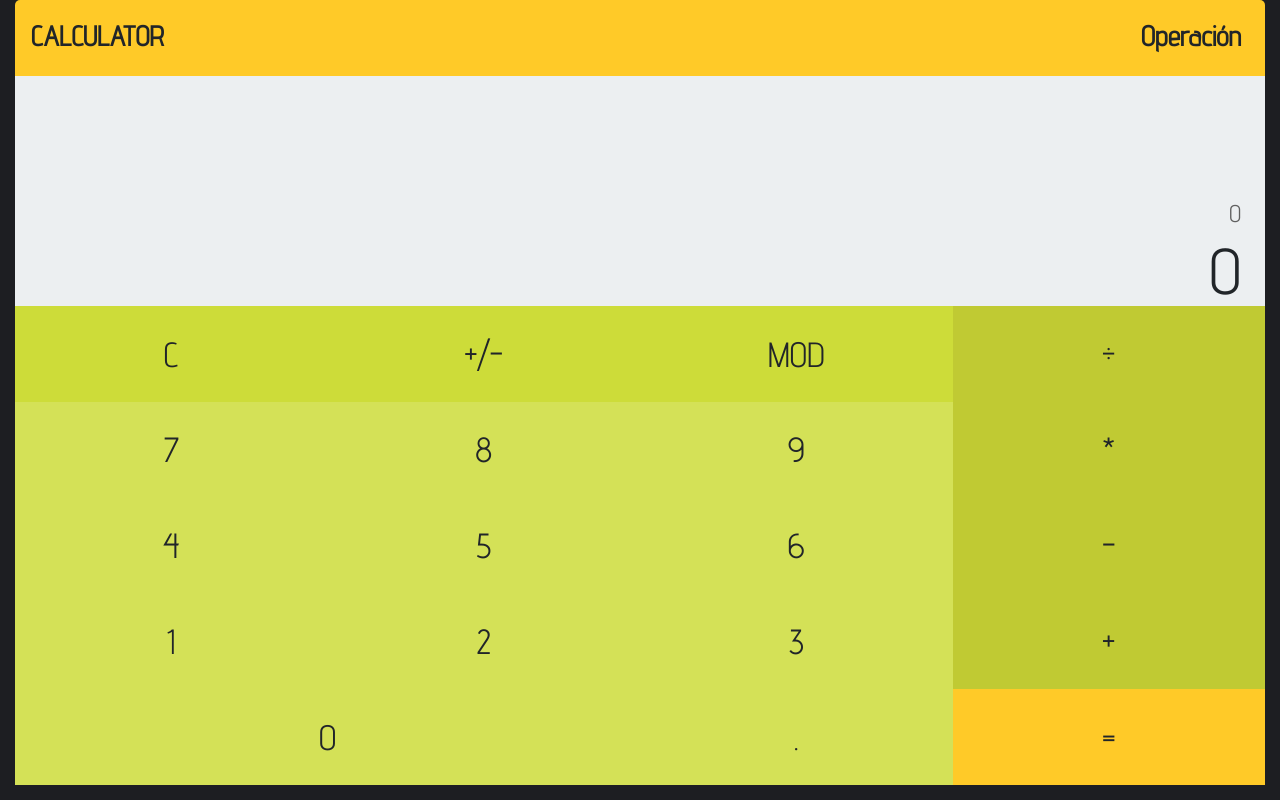
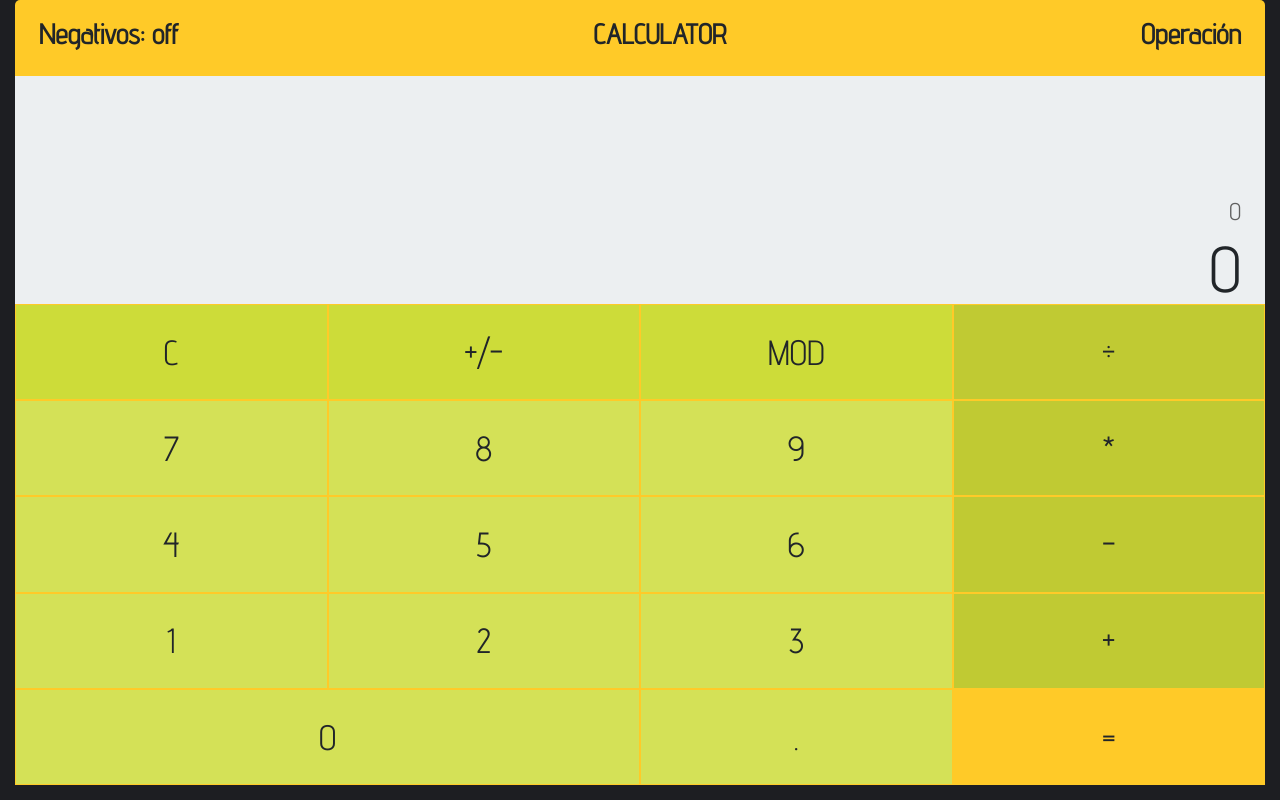
Before and after one commit to DiaZa13/WEB_LAB09, a React app: page / in a window 1280 px wide. Built offline with nearby package versions, Linux system fonts and the light colour scheme.

Commit message:
manejando signos negativos

```diff
--- a/src/components/calculator.jsx
+++ b/src/components/calculator.jsx
@@ -294,6 +294,12 @@ function Calculator() {
           second: numbers.second + key.keyValue.toString(),
         });
         setDisplay(key.keyValue.toString());
+      } else if (display === 'ERROR') {
+        setNumbers({
+          ...numbers,
+          first: key.keyValue.toString(),
+        });
+        setDisplay(key.keyValue.toString());
       } else {
         console.log('wtf2');
         setNumbers({
@@ -309,6 +315,9 @@ function Calculator() {
     <div className="container-fluid">
       <div className="d-flex flex-row flex-wrap calculator">
         <Display
+          pminus={
+            plusMinus ? 'on' : 'off'
+          }
           operacion={
             operations.addition ? 'Suma'
               : operations.subtraction ? 'Resta'
--- a/src/components/display.jsx
+++ b/src/components/display.jsx
@@ -5,10 +5,13 @@ function Display(props) {
   return (
     <div className="d-flex flex-column display">
       <div className="bg-dark h-25 d-flex justify-content-between align-items-center" style={{ borderTopLeftRadius: '5px', borderTopRightRadius: '5px' }}>
-        <h3 className="ml-3 mt-1 font-weight-bold">
+        <h3 className="ml-4 font-weight-bold">
+          {`Negativos: ${display.pminus}`}
+        </h3>
+        <h3 className="font-weight-bold">
           CALCULATOR
         </h3>
-        <h3 className="mr-4 mt-1 font-weight-bold">
+        <h3 className="mr-4 font-weight-bold">
           {display.operacion}
         </h3>
       </div>
--- a/src/components/keyItem.jsx
+++ b/src/components/keyItem.jsx
@@ -3,7 +3,7 @@ import React from 'react';
 function Key(props) {
   const key = props;
   return (
-    <button onClick={key.calculate} type="button" className={`btn ${key.color} key`} style={{ '--keyMinWidth': `${key.width}` }} value={`${key.keyValue}`}>
+    <button onClick={key.calculate} type="button" className={`btn ${key.color} key border-dark`} style={{ '--keyMinWidth': `${key.width}` }} value={`${key.keyValue}`}>
       {key.keyValue}
     </button>
   );
```
